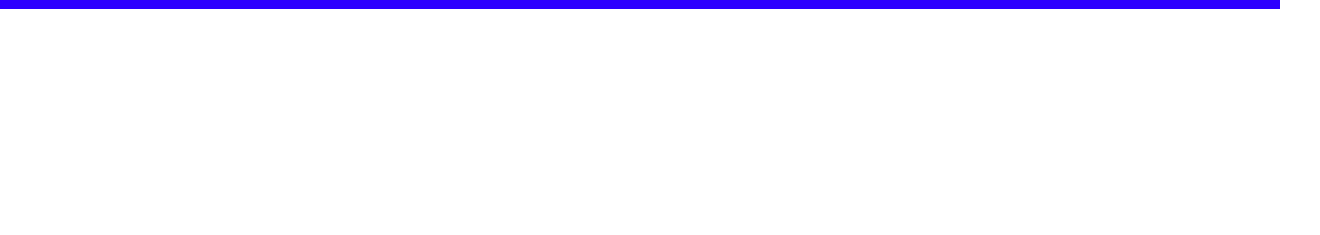
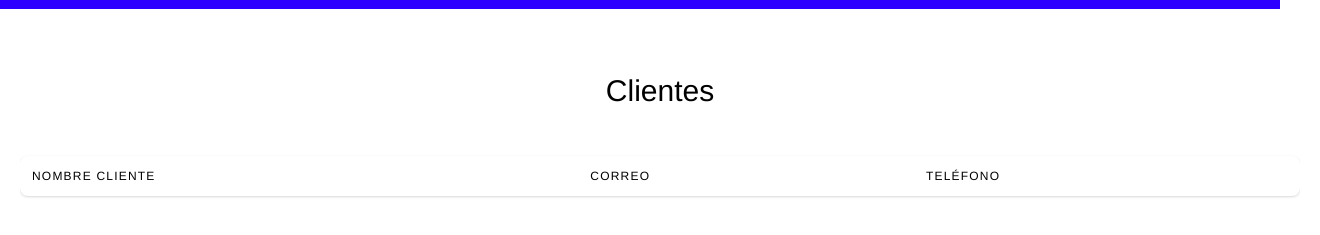
Before and after one commit to ErickDanielAvendano/Proyecto-Final-programacion-web, a plain HTML site: page Proyecto Final programacion web/consultadeclientes.html in a window 1280 px wide. Shown: the part 85-320 px from the top of the page, 1320 px wide, since content can reach past the window. Drawn offline with Linux system fonts and the light colour scheme.

Commit message:
consultaUsers
Añado la vista de consultas

```diff
--- a/Proyecto Final programacion web/CSS/estilo2.css
+++ b/Proyecto Final programacion web/CSS/estilo2.css
@@ -160,3 +160,71 @@ a{
   background-color: #316697;
 
 }
+
+.cajaConsulta{
+  width: 100%;
+  padding-top: 2.5rem;
+  padding-bottom: 2.5rem;
+  padding-left: 1.25rem;
+  padding-right: 1.25rem;
+  /* background-color: #edf2f7; */
+  display: block;
+}
+
+.consultaCBox{
+  margin-top: 2.5rem;
+  flex-direction: column;
+  display: flex;
+
+}
+
+.cardC{
+  padding-top: .5rem;
+  padding-bottom: .5rem;
+  overflow-x: auto;
+}
+
+.datosConsulta{
+  border-radius: .5rem;
+  vertical-align: middle;
+  box-shadow:
+    0 1px 3px 0 rgb(0 0 0 / 10%),
+    0 1px 2px 0 rgb(0 0 0 / 6%);
+
+  overflow: hidden;
+  min-width: 100%;
+  display: inline-block;
+  border-bottom-width: 1px;
+  border-color: #edf2f7;
+  border-color: rgba(237,242,247,var(--border-opacity));
+}
+
+.tablaDatos{
+  min-width: 100%;
+  border-collapse: collapse;
+}
+
+.texto{
+  letter-spacing: 0.1em;
+  text-transform: uppercase;
+  color: #718096;
+  color: rgba(113,128,150,var(--text-opacity));
+  text-align: left;
+  padding-left: .75rem;
+  padding-right: 1.5rem;
+  padding-top: .75rem;
+  padding-bottom: .75rem;
+  line-height: 1rem;
+  font-size: .75rem;
+  font-weight: 500;
+  border-bottom-width: 1px;
+  border-color: #edf2f7;
+  border-color: rgba(237,242,247,var(--border-opacity));
+
+}
+
+.bg-white{
+  --bg-opacity: 1;
+  background-color: #fff;
+  background-color: rgba(255,255,255,var(--bg-opacity));
+}
--- a/Proyecto Final programacion web/consultadeclientes.html
+++ b/Proyecto Final programacion web/consultadeclientes.html
@@ -15,5 +15,30 @@
       <button class="botoninicio"><a href="Administracion de clientes.html" class="botoninicio"><img src="imagenes\F.png" width="20px" height="20px" >ATRAS</a></button>
       </div>
     </nav>
+    <main class="cajaConsulta">
+      <h2 class="titleAltaC">Clientes</h2>
+
+      <div class="consultaCBox">
+          <div class="cardC">
+            <div class="datosConsulta">
+              <table class="tablaDatos">
+                  <thead">
+                      <tr>
+                          <th class="texto">
+                                  Nombre Cliente
+                          </th>
+                          <th class="texto">
+                                  Correo
+                          </th>
+                          <th class="texto">
+                                  Teléfono
+                      </tr>
+                  </thead>
+                  <tbody id="listado-clientes" class="bg-white"></tbody>
+              </table>
+            </div>
+          </div>
+        </div>
+  </main>
     </body>
     </html>
```
Also changed, not shown: Proyecto Final programacion web/altadeclientes.html (+0 -14 lines).
